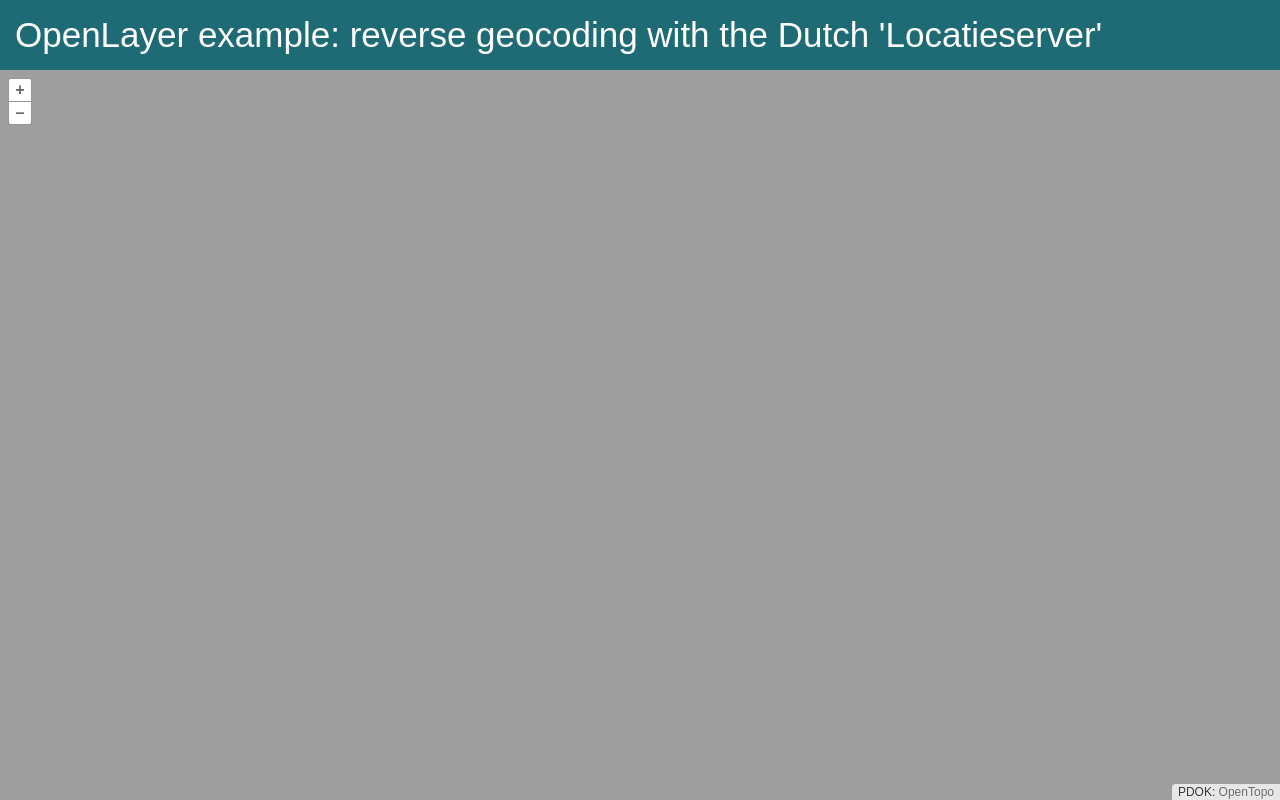
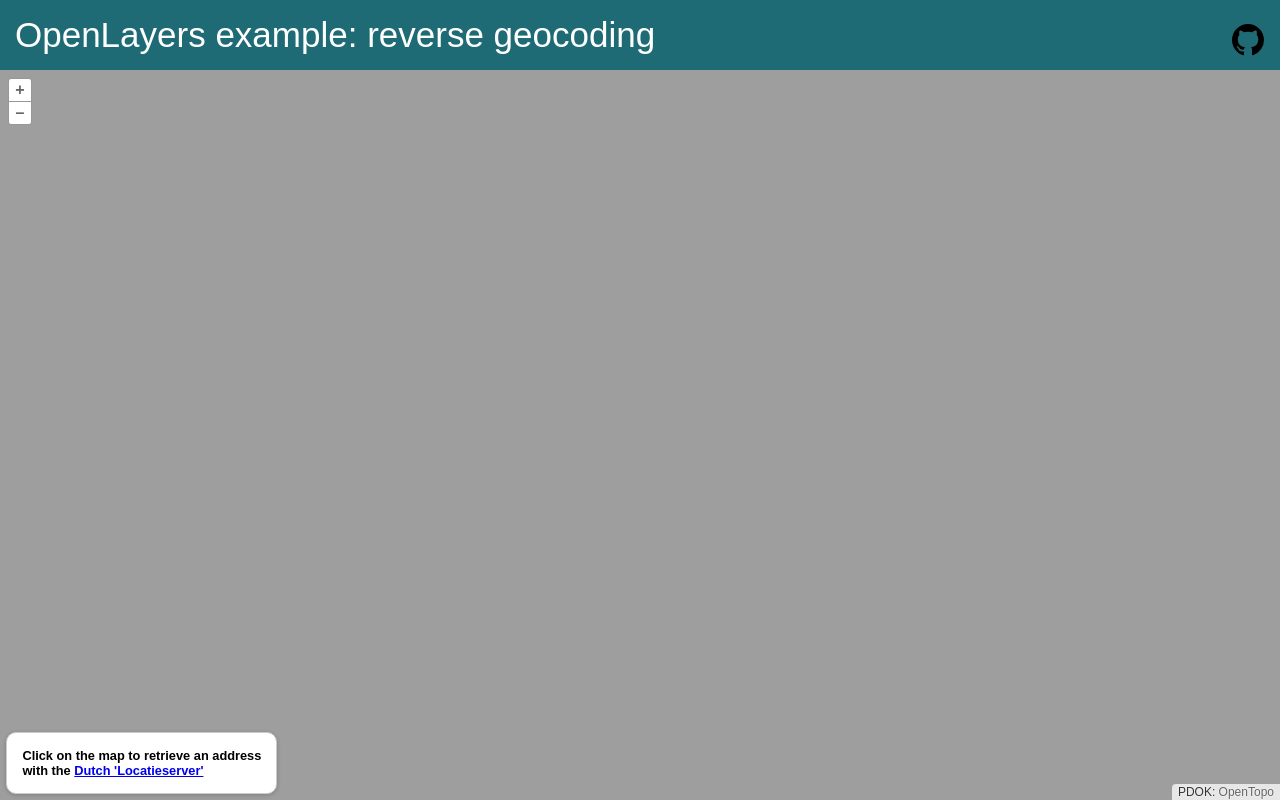
Before and after one commit to TWIAV/dutch-openlayers-examples, a website built with Vite: page ol-reverse-geocoding-nl-locatieserver/index.html in a window 1280 px wide. Built offline with nearby package versions, Linux system fonts and the light colour scheme.

Commit message:
Second commit

```diff
--- a/ol-reverse-geocoding-nl-locatieserver/index.html
+++ b/ol-reverse-geocoding-nl-locatieserver/index.html
@@ -8,13 +8,15 @@
   </head>
   <body>
   <div id="header">
-      <div id="headertext">OpenLayer example: reverse geocoding with the Dutch 'Locatieserver'</div>
+      <div id="headertext">OpenLayers example: reverse geocoding</div>
   </div>
     <div id="map"></div>
     <div id="popup" class="ol-popup">
       <div>Point clicked<a href="#" id="popup-closer" class="ol-popup-closer"></a></div>
       <div id="popup-content"></div>
     </div>
+    <div id="instruction">Click on the map to retrieve an address<br>with the <a href="https://geodata.nationaalgeoregister.nl/locatieserver/revgeo?X=155000&Y=463000&type=adres&distance=20" target="_blank">Dutch 'Locatieserver'</a></div>
+    <a id="gh-a" href="https://github.com/TWIAV/dutch-openlayers-examples/tree/main/ol-reverse-geocoding-nl-locatieserver" title="View source code on GitHub"><svg class="octicon octicon-mark-github v-align-middle" height="32" viewBox="0 0 16 16" version="1.1" width="32" aria-hidden="true"><path fill-rule="evenodd" d="M8 0C3.58 0 0 3.58 0 8c0 3.54 2.29 6.53 5.47 7.59.4.07.55-.17.55-.38 0-.19-.01-.82-.01-1.49-2.01.37-2.53-.49-2.69-.94-.09-.23-.48-.94-.82-1.13-.28-.15-.68-.52-.01-.53.63-.01 1.08.58 1.23.82.72 1.21 1.87.87 2.33.66.07-.52.28-.87.51-1.07-1.78-.2-3.64-.89-3.64-3.95 0-.87.31-1.59.82-2.15-.08-.2-.36-1.02.08-2.12 0 0 .67-.21 2.2.82.64-.18 1.32-.27 2-.27.68 0 1.36.09 2 .27 1.53-1.04 2.2-.82 2.2-.82.44 1.1.16 1.92.08 2.12.51.56.82 1.27.82 2.15 0 3.07-1.87 3.75-3.65 3.95.29.25.54.73.54 1.48 0 1.07-.01 1.93-.01 2.2 0 .21.15.46.55.38A8.013 8.013 0 0016 8c0-4.42-3.58-8-8-8z"></path></svg></a>
     <script type="module" src="./main.js"></script>
   </body>
 </html>
--- a/ol-reverse-geocoding-nl-locatieserver/main.js
+++ b/ol-reverse-geocoding-nl-locatieserver/main.js
@@ -14,7 +14,7 @@ const content = document.getElementById('popup-content');
 const closer = document.getElementById('popup-closer');
 
 // Create an overlay to anchor the popup to the map.
-const overlay = new Overlay({
+const addressPopup = new Overlay({
   element: container,
   autoPan: true,
   autoPanAnimation: {
@@ -25,7 +25,7 @@ const overlay = new Overlay({
 // Add a click handler to hide the popup.
 // @return {boolean} Don't follow the href.
 closer.onclick = function () {
-  overlay.setPosition(undefined);
+  addressPopup.setPosition(undefined);
   closer.blur();
   return false;
 };
@@ -67,7 +67,7 @@ const map = new Map({
     openTopoLayer
   ],
   controls: defaultControls({attribution: false}).extend([attribution]),
-  overlays: [overlay],
+  overlays: [addressPopup],
   target: 'map',
   view: new View({
     minZoom: 0,
@@ -94,6 +94,6 @@ map.on('singleclick', function (evt) {
 	} else {
 	  content.innerHTML += '<p><b>Adress:</b><br>' + json.response.docs[0].weergavenaam + '</p>';
 	}
-	overlay.setPosition(coordinates);
+	addressPopup.setPosition(coordinates);
   })
 });
--- a/ol-reverse-geocoding-nl-locatieserver/style.css
+++ b/ol-reverse-geocoding-nl-locatieserver/style.css
@@ -59,13 +59,13 @@ html, body {
 .ol-popup:after {
   border-top-color: white;
   border-width: 10px;
-  left: 48px;
+  left: 30px;
   margin-left: -10px;
 }
 .ol-popup:before {
   border-top-color: #cccccc;
   border-width: 11px;
-  left: 48px;
+  left: 30px;
   margin-left: -11px;
 }
 .ol-popup-closer {
@@ -77,3 +77,21 @@ html, body {
 .ol-popup-closer:after {
   content: "✖";
 }
+#instruction {
+  position: absolute;
+  bottom: .5em;
+  left: .5em;
+  font-weight: bold;
+  background-color: white;
+  box-shadow: 0 1px 4px rgba(0,0,0,0.2);
+  padding: 15px;
+  border-radius: 10px;
+  border: 1px solid #cccccc;
+  font-size: .8em;
+}
+#gh-a {
+  position: absolute;
+  right    : 1em;
+  top  : 1.5em;
+  z-index : 100;
+}
```
Also changed, not shown: ol-reverse-geocoding-nl-locatieserver/readme.md.
